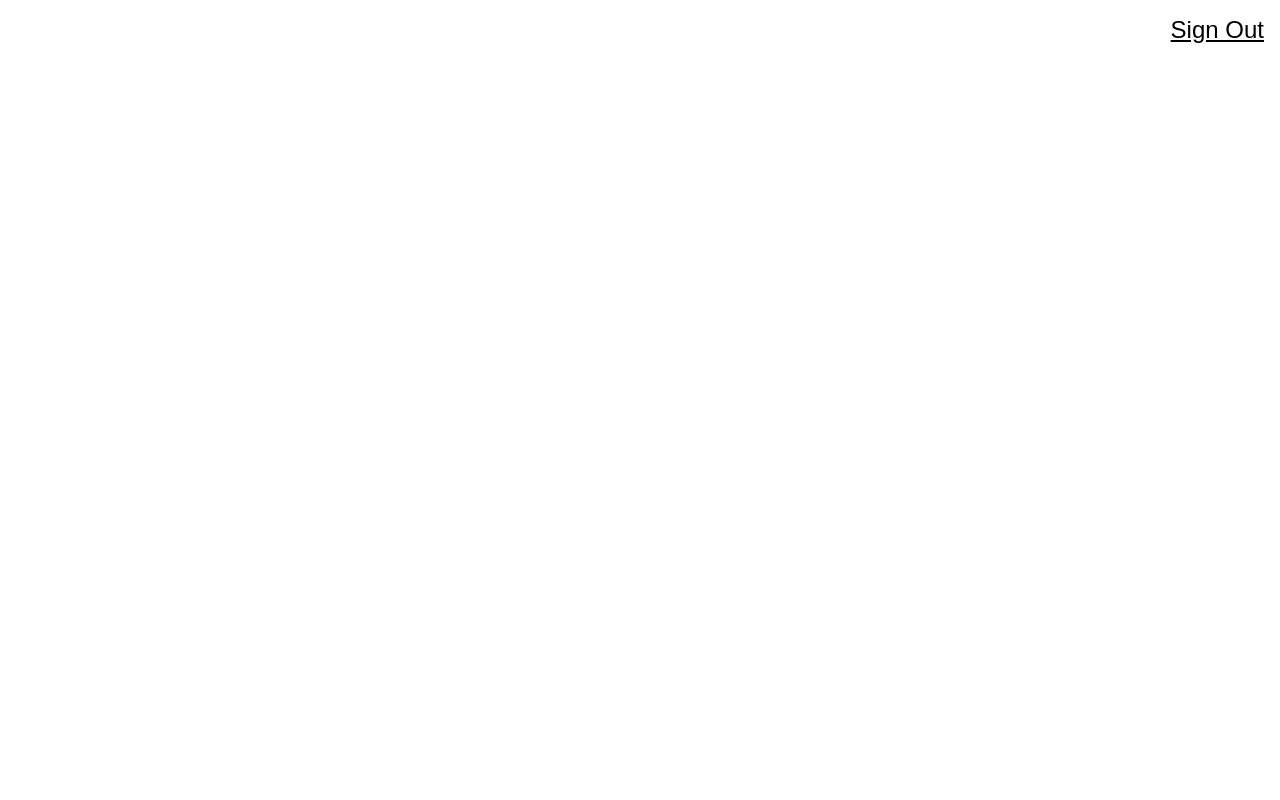
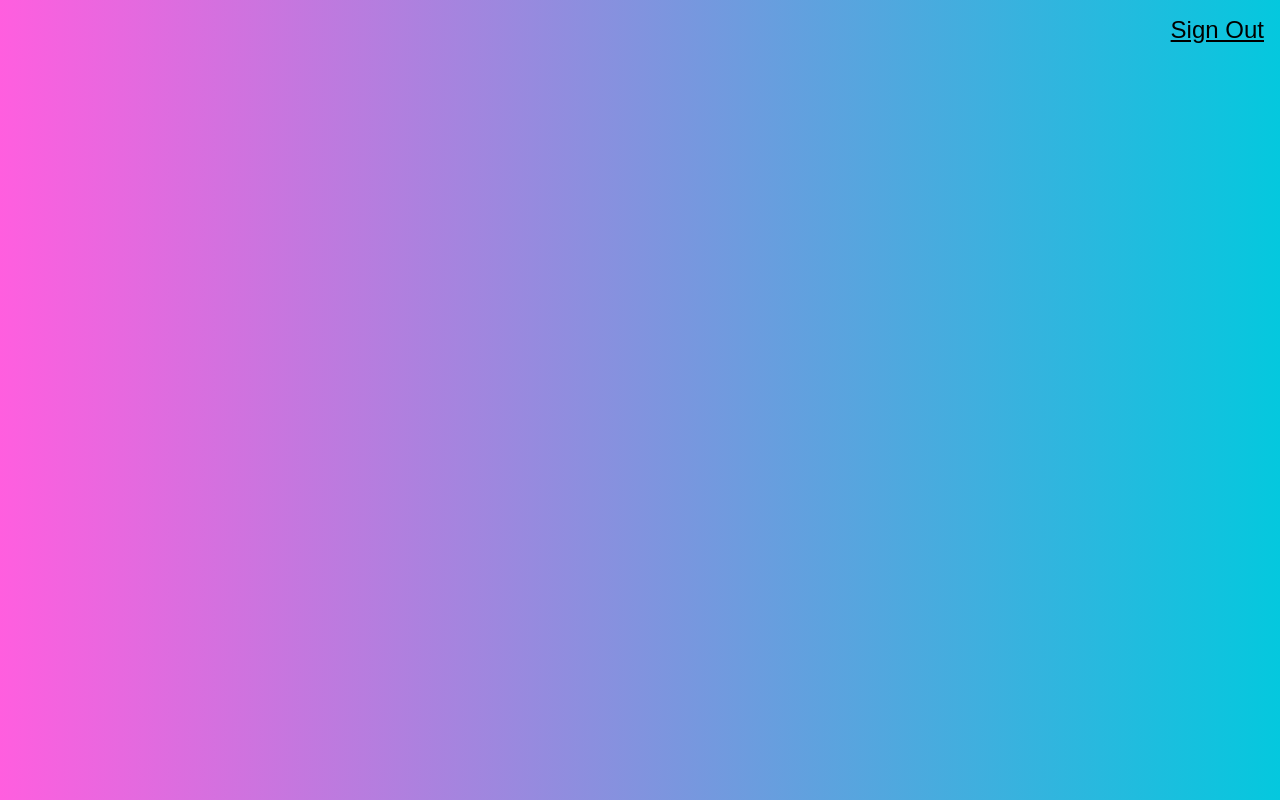
Before and after one commit to muhedwardc/face-recognition-app, a React (Create React App) app: page / in a window 1280 px wide. Built offline with nearby package versions, Linux system fonts and the light colour scheme.

Commit message:
adding background

```diff
--- a/src/index.css
+++ b/src/index.css
@@ -2,4 +2,5 @@ body {
   margin: 0;
   padding: 0;
   font-family: sans-serif;
+  background: linear-gradient(89deg, #FF5EDF 0%, #04C8DE 100%);
 }
```
